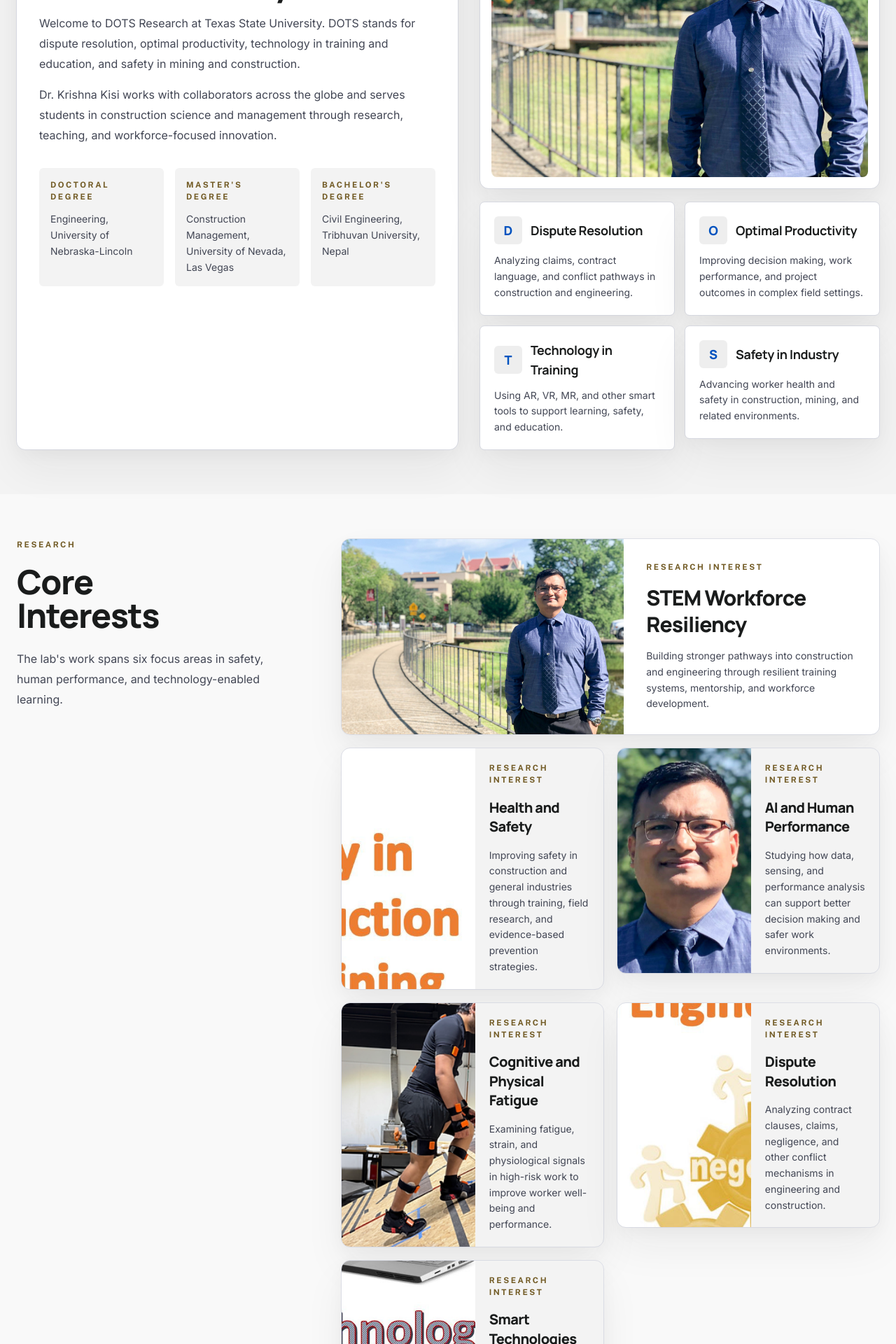
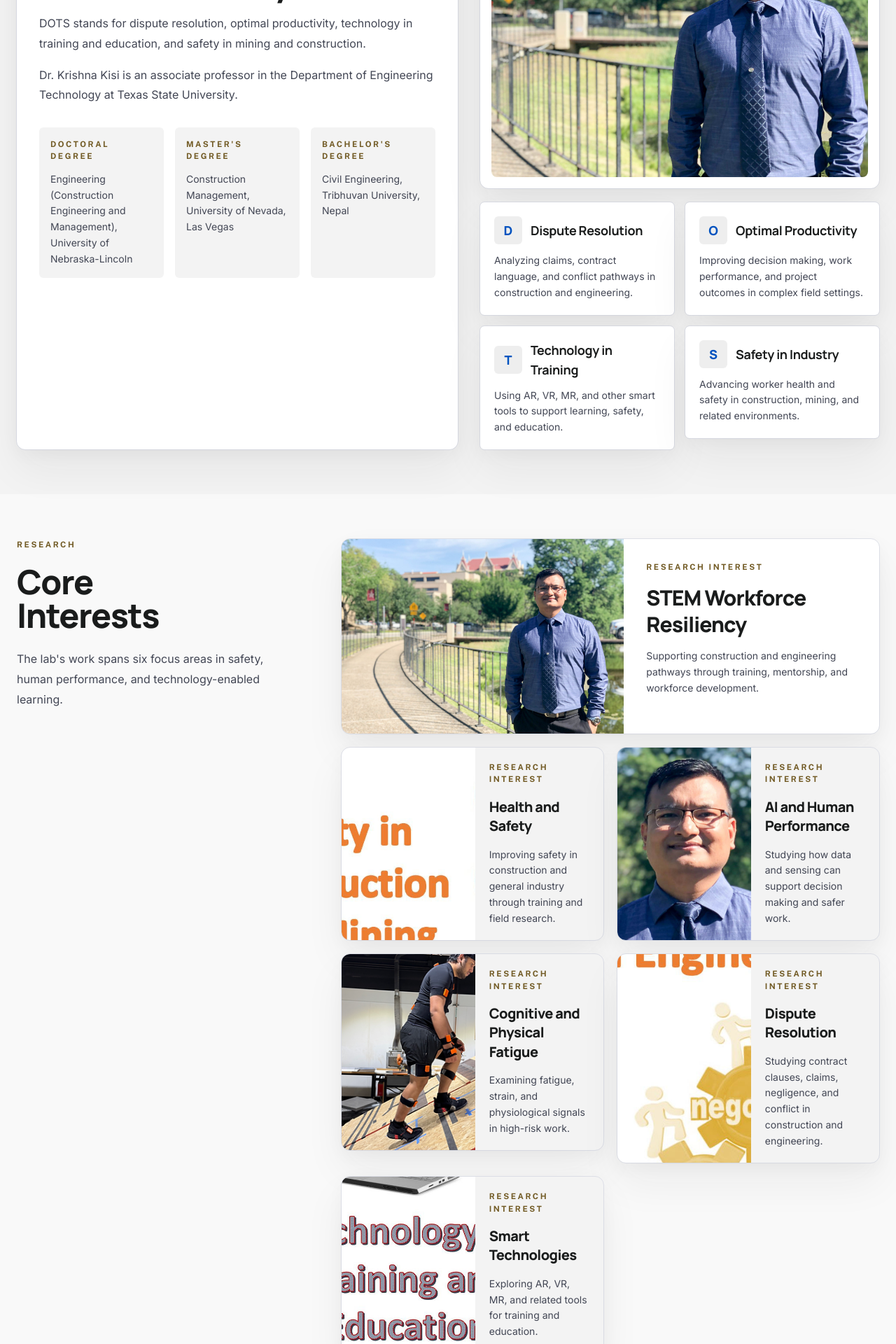
Before and after one commit to civslab/home, a React (Vite) app: page / in a window 1280 px wide. Shown: the part 1240-3160 px from the top of the page at 70% size. Built offline with nearby package versions, Linux system fonts and the light colour scheme.

Commit message:
Add files via upload

```diff
--- a/src/data/siteContent.js
+++ b/src/data/siteContent.js
@@ -63,9 +63,9 @@ export const aboutContent = {
   eyebrow: "About",
   title: "DOTS Research at Texas State University",
   intro:
-    "Welcome to DOTS Research at Texas State University. DOTS stands for dispute resolution, optimal productivity, technology in training and education, and safety in mining and construction.",
+    "DOTS stands for dispute resolution, optimal productivity, technology in training and education, and safety in mining and construction.",
   biography:
-    "Dr. Krishna Kisi works with collaborators across the globe and serves students in construction science and management through research, teaching, and workforce-focused innovation.",
+    "Dr. Krishna Kisi is an associate professor in the Department of Engineering Technology at Texas State University.",
   image: siteAssets.krishnaPortrait,
   imageAlt: "Dr. Krishna Kisi standing on the Texas State University campus.",
   imageFit: "cover",
@@ -73,7 +73,7 @@ export const aboutContent = {
   credentials: [
     {
       label: "Doctoral Degree",
-      value: "Engineering, University of Nebraska-Lincoln",
+      value: "Engineering (Construction Engineering and Management), University of Nebraska-Lincoln",
     },
     {
       label: "Master's Degree",
@@ -117,7 +117,7 @@ export const researchInterests = [
     title: "STEM Workforce Resiliency",
     badge: "Research Interest",
     description:
-      "Building stronger pathways into construction and engineering through resilient training systems, mentorship, and workforce development.",
+      "Supporting construction and engineering pathways through training, mentorship, and workforce development.",
     image: siteAssets.teamCover,
     imageAlt:
       "CIVS Lab team photo used to represent STEM workforce resiliency and mentoring.",
@@ -128,7 +128,7 @@ export const researchInterests = [
     title: "Health and Safety",
     badge: "Research Interest",
     description:
-      "Improving safety in construction and general industries through training, field research, and evidence-based prevention strategies.",
+      "Improving safety in construction and general industry through training and field research.",
     image: siteAssets.safetyBanner,
     imageAlt:
       "Safety research banner from the previous CIVS Lab website export.",
@@ -139,7 +139,7 @@ export const researchInterests = [
     title: "AI and Human Performance",
     badge: "Research Interest",
     description:
-      "Studying how data, sensing, and performance analysis can support better decision making and safer work environments.",
+      "Studying how data and sensing can support decision making and safer work.",
     image: siteAssets.researchBanner,
     imageAlt:
       "Wide CIVS Lab research banner used to represent AI and human performance work.",
@@ -150,7 +150,7 @@ export const researchInterests = [
     title: "Cognitive and Physical Fatigue",
     badge: "Research Interest",
     description:
-      "Examining fatigue, strain, and physiological signals in high-risk work to improve worker well-being and performance.",
+      "Examining fatigue, strain, and physiological signals in high-risk work.",
     image: siteAssets.roofingMusculoskeletal,
     imageAlt:
       "Wearable-sensor research image used for cognitive and physical fatigue studies.",
@@ -161,7 +161,7 @@ export const researchInterests = [
     title: "Dispute Resolution",
     badge: "Research Interest",
     description:
-      "Analyzing contract clauses, claims, negligence, and other conflict mechanisms in engineering and construction.",
+      "Studying contract clauses, claims, negligence, and conflict in construction and engineering.",
     image: siteAssets.disputeBanner,
     imageAlt:
       "Dispute resolution project banner from the previous CIVS Lab site.",
@@ -172,7 +172,7 @@ export const researchInterests = [
     title: "Smart Technologies",
     badge: "Research Interest",
     description:
-      "Exploring AR, VR, MR, and other smart technologies for training, education, and improved operational outcomes.",
+      "Exploring AR, VR, MR, and related tools for training and education.",
     image: siteAssets.technologyBanner,
     imageAlt:
       "Technology in training and education banner from the previous CIVS Lab site.",
@@ -187,7 +187,7 @@ export const projects = [
     sponsor: "Supported by Quanta Services",
     tag: "Active",
     description:
-      "A pilot AR project helping students understand how electrical hazards influence construction contracts, risk management, and ethical decision making.",
+      "A pilot AR project examining electrical hazards, contracts, risk management, and ethical decision making.",
     image: siteAssets.constructionEducation,
     imageAlt:
       "Augmented reality construction education image from the previous CIVS Lab site.",
@@ -199,7 +199,7 @@ export const projects = [
     sponsor: "Wearable Sensor Research",
     tag: "Active",
     description:
-      "Analyzing muscle fatigue and injury risks among roofers with IMU and EMG sensing to improve ergonomic safety strategies.",
+      "Studying muscle fatigue and injury risk among roofers using IMU and EMG sensing.",
     image: siteAssets.roofingMusculoskeletal,
     imageAlt:
       "Wearable sensor image associated with work-related musculoskeletal disorder research.",
@@ -211,7 +211,7 @@ export const projects = [
     sponsor: "Immersive Safety Training",
     tag: "Active",
     description:
-      "Using virtual reality to strengthen hazard recognition and response in a safe, controlled environment.",
+      "Using virtual reality to support hazard recognition and response training.",
     image: siteAssets.vrTraining,
     imageAlt:
       "VR safety training image from the previous CIVS Lab research page.",
@@ -223,7 +223,7 @@ export const projects = [
     sponsor: "Human Performance",
     tag: "Research",
     description:
-      "Investigating judgment, risk assessment, and problem solving under high-stress or complex work conditions.",
+      "Examining judgment and risk assessment in complex work settings.",
     image: siteAssets.cognitiveDecision,
     imageAlt:
       "Cognitive decision-making image from the previous CIVS Lab research page.",
@@ -235,7 +235,7 @@ export const projects = [
     sponsor: "Contracts and Claims",
     tag: "Research",
     description:
-      "Studying contract clauses, payment disputes, backcharge claims, negligence, and related documents in construction and engineering.",
+      "Studying contract clauses, payment disputes, backcharges, negligence, and related documents.",
     image: siteAssets.disputeBanner,
     imageAlt:
       "Dispute resolution banner from the previous CIVS Lab project page.",
@@ -247,7 +247,7 @@ export const projects = [
     sponsor: "AR / VR / MR Learning",
     tag: "Research",
     description:
-      "Developing VR games to reduce math hesitancy for STEM majors and AR/VR/MR modules for training and education.",
+      "Developing AR, VR, and MR learning tools for training and education.",
     image: siteAssets.technologyBanner,
     imageAlt:
       "Technology in training and education banner from the previous CIVS Lab project page.",
@@ -259,7 +259,7 @@ export const projects = [
     sponsor: "Safety Training Grants",
     tag: "Past Project",
     description:
-      "Creating safety training materials and applied research tied to workplace safety, infectious disease response, and fall prevention grants.",
+      "Applied work tied to workplace safety, infectious disease response, and fall prevention grants.",
     image: siteAssets.productivityBanner,
     imageAlt:
       "Optimal productivity, synthesis, and simulation banner from the previous CIVS Lab project page.",
@@ -271,11 +271,11 @@ export const projects = [
 export const researchTeam = {
   lead: {
     level: "01",
-    title: "Professor",
+    title: "Faculty Lead",
     name: "Dr. Krishna Kisi",
-    role: "Professor and Principal Investigator",
+    role: "Associate Professor, Department of Engineering Technology",
     description:
-      "Leads the CIVS Lab research agenda across construction informatics, visualization, safety, and human performance.",
+      "Leads research in construction informatics, visualization, safety, and human performance.",
     image: siteAssets.krishnaPortrait,
     imageAlt: "Dr. Krishna Kisi on campus at Texas State University.",
     imageFit: "cover",
@@ -286,7 +286,7 @@ export const researchTeam = {
       level: "02",
       title: "Doctoral Research",
       description:
-        "Advanced doctoral work supporting the lab's core safety, technology, and human-performance agenda.",
+        "Doctoral research in safety, technology, and human performance.",
       members: [
         {
           name: "Rujan Kayastha",
@@ -306,7 +306,7 @@ export const researchTeam = {
       level: "03",
       title: "Graduate Researchers",
       description:
-        "Graduate-level research support across experimentation, data analysis, and project development.",
+        "Graduate support across experimentation, analysis, and project development.",
       members: [
         {
           name: "Bikesh Suwal",
@@ -326,7 +326,7 @@ export const researchTeam = {
       level: "04",
       title: "Graduate Student Support",
       description:
-        "Applied project support that helps keep the lab's day-to-day research work moving.",
+        "Project support for day-to-day lab activities.",
       members: [
         {
           name: "Alishan Bhujel",
@@ -343,11 +343,11 @@ export const researchTeam = {
       collapsible: true,
       defaultOpen: false,
       description:
-        "Former CIVS Lab contributors whose work continues to shape the wider research network.",
+        "Former CIVS Lab contributors.",
       members: [
         {
           name: "David Canas Vanegas",
-          role: "Alumni Network",
+          role: "Alumnus",
           image: siteAssets.davidPortrait,
           imageAlt: "Portrait of David Canas Vanegas.",
         },
```
